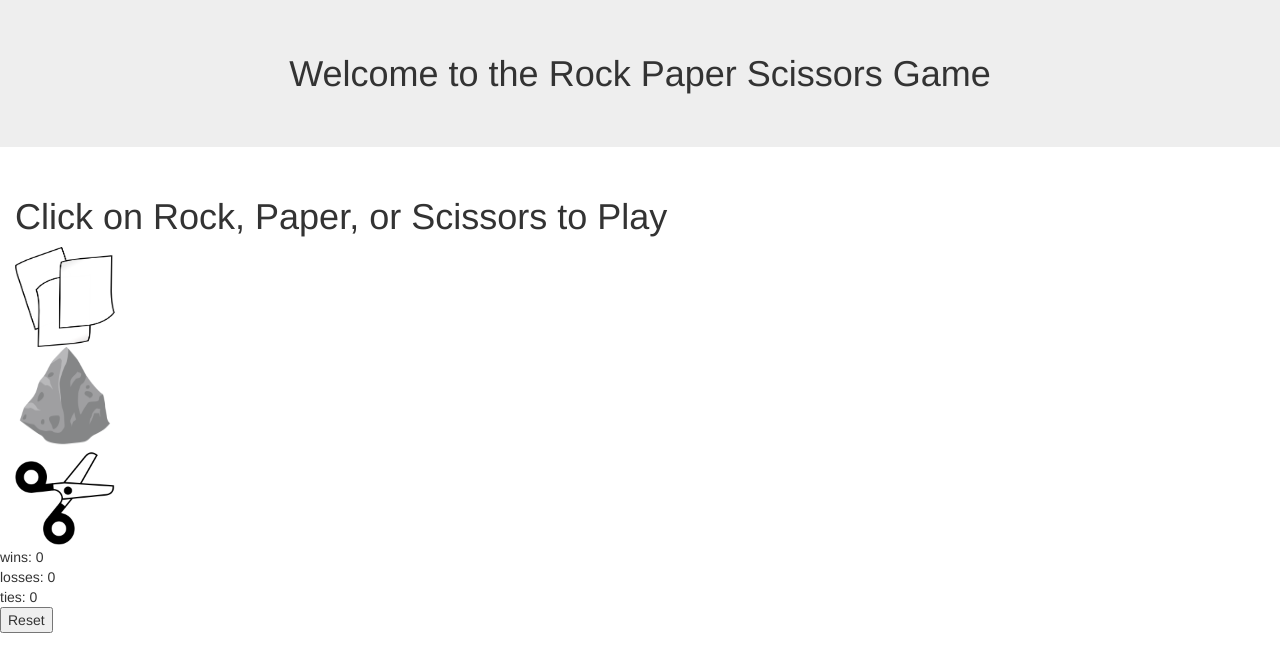
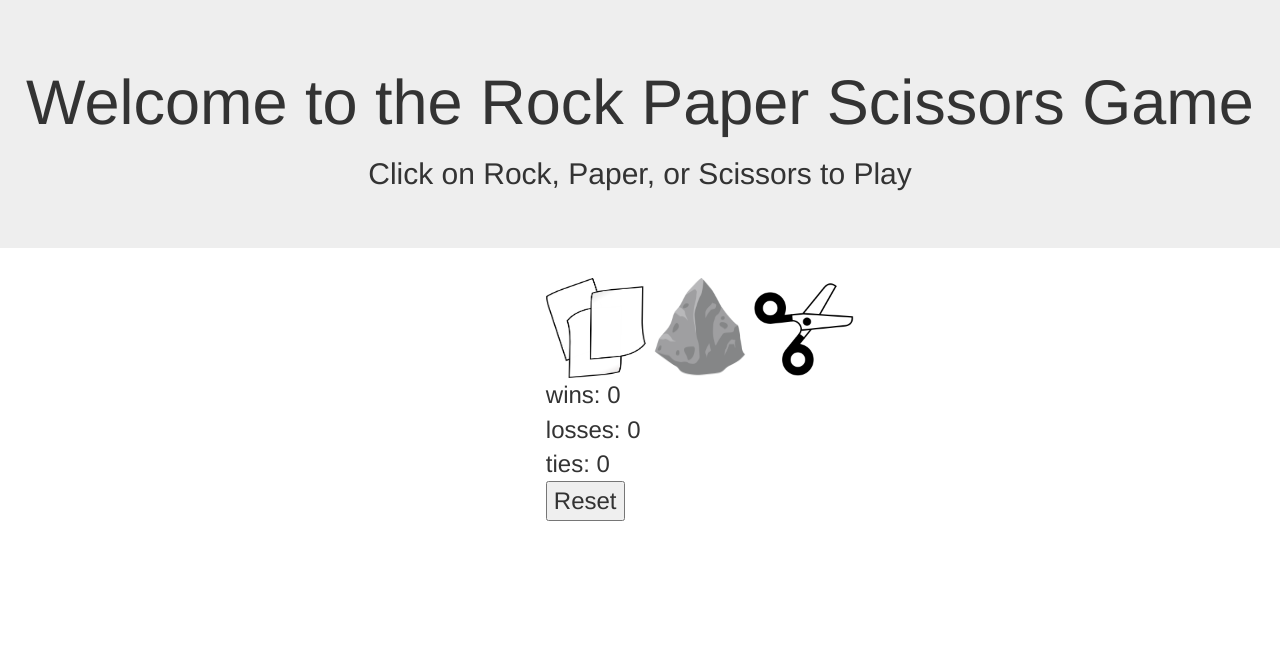
Before and after one commit to dpalmquist84/RockPaperScissors, a plain HTML site: page index.html in a window 1280 px wide. Drawn offline with nearby package versions, Linux system fonts and the light colour scheme.

Commit message:
changed layout

```diff
--- a/assets/style.css
+++ b/assets/style.css
@@ -7,3 +7,7 @@ img{
 	height: 100px;
 	width: 100px;
 }
+
+.display {
+	font-size: 24px;
+}
--- a/index.html
+++ b/index.html
@@ -24,36 +24,45 @@
 </head>
 <body>
 
-
+<div class="container-fluid"></div>
  <div class="jumbotron">
- Welcome to the Rock Paper Scissors Game
+  <h1>Welcome to the Rock Paper Scissors Game</h1>
+  <h2>Click on Rock, Paper, or Scissors to Play</h2>
  </div>
 
- <div class="container-fluid">
-<h1>Click on Rock, Paper, or Scissors to Play</h1>
 
-<div>
+
+<div class='row'>
+  <div class="col-lg-5 col-md-5">
+
+  </div>
+    <div class="col-lg-6 col-md-6 col-sm-12 col-xs12">
+
+
       <img src="./assets/paper.png" alt="paper" class="paper">
+
+      <img src="./assets/rock.png" alt="rock" class="rock">
+
+      <img src="./assets/scissors.png" alt="sciossors" class="scissors">
+
   </div>
-<div>
-  <img src="./assets/rock.png" alt="rock" class="rock">
-</div>
-<div>
-  <img src="./assets/scissors.png" alt="sciossors" class="scissors">
 </div>
 
+
+<div class="row">
+  <div class="col-lg-5 col-md-6">
+
   </div>
-
+  <div class="col-lg=6 col-md-6 col-sm-12 col-xs-12 display">
     <div class="wins">
     </div>
-
     <div class="losses">
     </div>
-
     <div class='ties'>
     </div>
-
     <button id="clear">Reset</button>
+  </div>
+</div>
 
 
 
```
Lines whose indentation alone changed are shown as unchanged.
